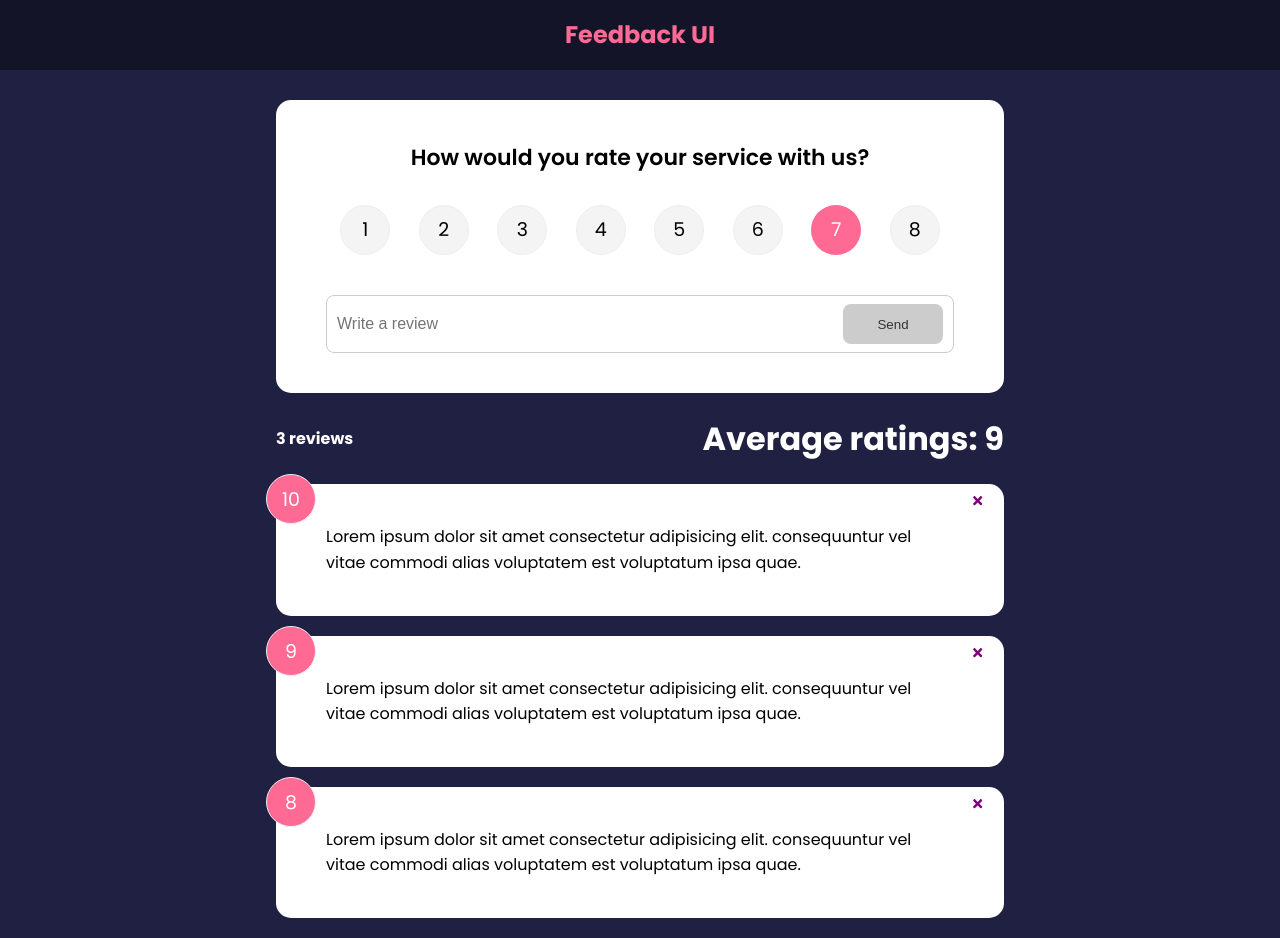
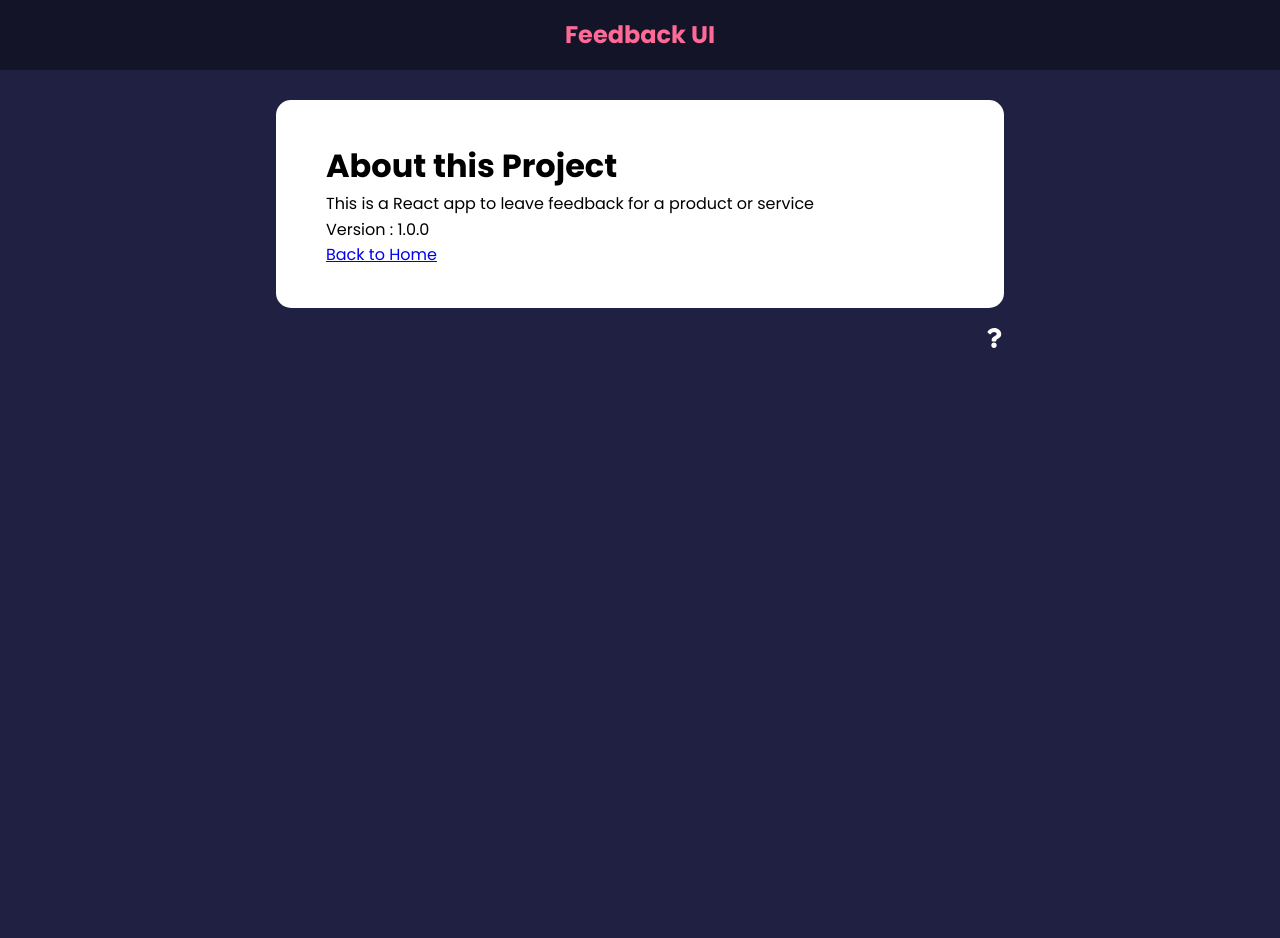
Before and after one commit to tenzind12/few_react_projects, a React (Create React App) app: page /about in a window 1280 px wide. After the commit the page ends 800 px from the top, so only its background shows below. Built offline with nearby package versions, Linux system fonts and the light colour scheme.

Commit message:
react-router

```diff
--- a/package.json
+++ b/package.json
@@ -10,6 +10,7 @@
     "react": "^17.0.2",
     "react-dom": "^17.0.2",
     "react-icons": "^4.3.1",
+    "react-router-dom": "^6.2.2",
     "react-scripts": "5.0.0",
     "uuid": "^8.3.2",
     "web-vitals": "^2.1.4"
--- a/src/App.js
+++ b/src/App.js
@@ -1,10 +1,13 @@
 import { v4 as uuidv4 } from 'uuid';
+import { BrowserRouter as Router, Routes, Route } from 'react-router-dom';
 import { useState } from 'react';
 import Header from './components/Header';
 import FeedbackData from './data/FeedbackData';
 import FeedbackList from './components/FeedbackList';
 import FeedbackStats from './components/FeedbackStats';
 import FeedbackForm from './components/FeedbackForm';
+import About from './pages/About';
+import AboutIconLink from './components/AboutIconLink';
 
 function App() {
   const [feedback, setFeedback] = useState(FeedbackData);
@@ -21,14 +24,26 @@
     }
   };
   return (
-    <>
+    <Router>
       <Header />
       <div className="container">
-        <FeedbackForm handleAdd={addFeedback} />
-        <FeedbackStats feedback={feedback} />
-        <FeedbackList feedback={feedback} handleDelete={deleteFeedback} />
+        <Routes>
+          <Route
+            exact
+            path="/"
+            element={
+              <>
+                <FeedbackForm handleAdd={addFeedback} />
+                <FeedbackStats feedback={feedback} />
+                <FeedbackList feedback={feedback} handleDelete={deleteFeedback} />
+              </>
+            }
+          ></Route>
+          <Route path="/about" element={<About />}></Route>
+        </Routes>
+        <AboutIconLink />
       </div>
-    </>
+    </Router>
   );
 }
 
--- /dev/null
+++ b/src/components/AboutIconLink.jsx
@@ -0,0 +1,14 @@
+import { FaQuestion } from 'react-icons/fa';
+import { Link } from 'react-router-dom';
+
+function AboutIconLink() {
+  return (
+    <div className="about-link">
+      <Link to="/about">
+        <FaQuestion size={20} />
+      </Link>
+    </div>
+  );
+}
+
+export default AboutIconLink;
--- /dev/null
+++ b/src/pages/About.jsx
@@ -0,0 +1,17 @@
+import Card from '../components/shared/Card';
+import { Link } from 'react-router-dom';
+
+function About() {
+  return (
+    <Card>
+      <h1>About this Project</h1>
+      <p>This is a React app to leave feedback for a product or service</p>
+      <p>Version : 1.0.0</p>
+      <p>
+        <Link to="/">Back to Home</Link>
+      </p>
+    </Card>
+  );
+}
+
+export default About;
```
Also changed, not shown: 1 other file (tests, documents, lock files or other folders).
